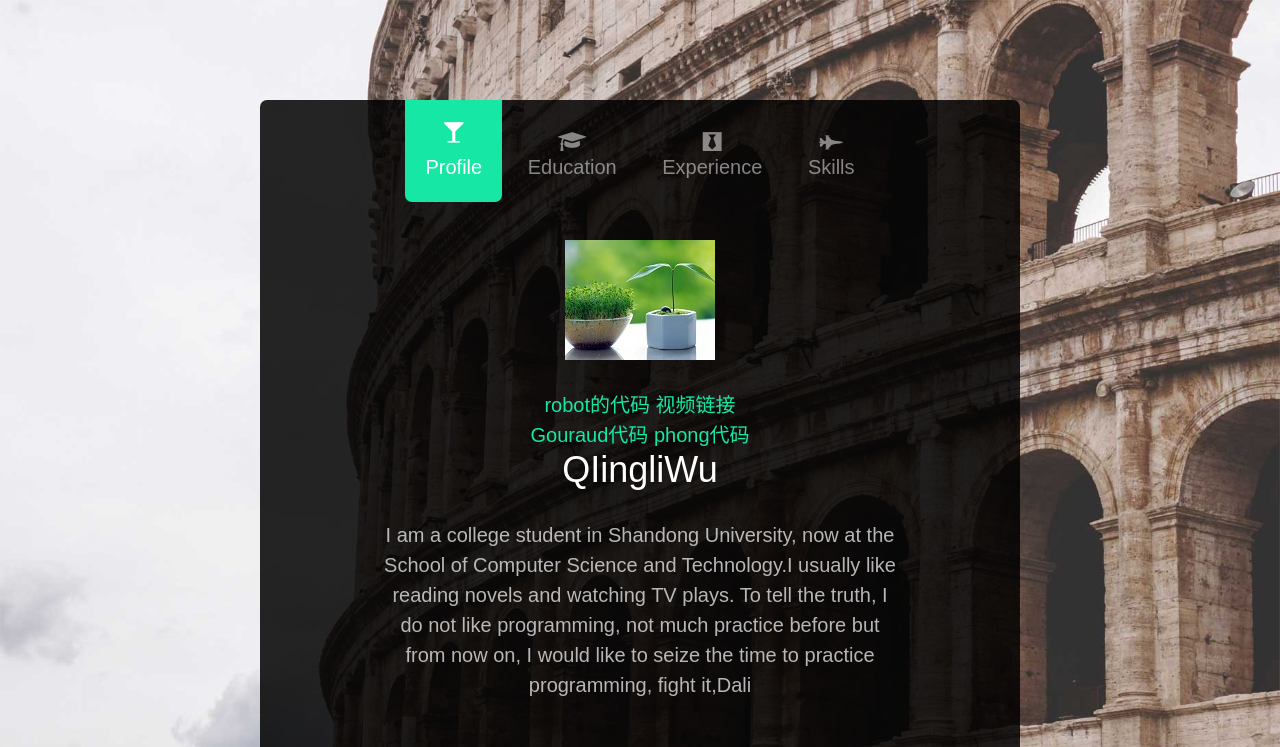
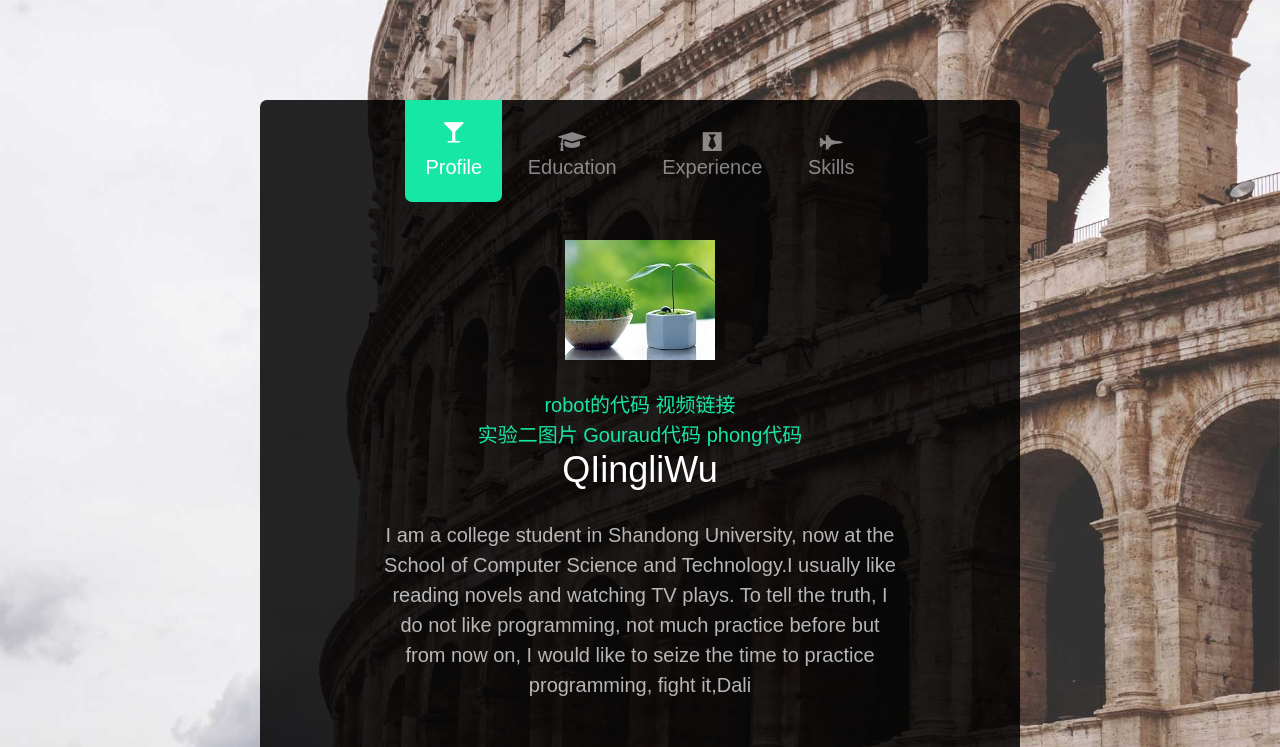
Before and after one commit to dalilili/Homepage, a plain HTML site: page index.html in a window 1280 px wide. Shown: the top 747 px of the page. Drawn offline with Linux system fonts and the light colour scheme; files whose address does not match are found by name.

Commit message:
Update index.html

```diff
--- a/index.html
+++ b/index.html
@@ -67,7 +67,8 @@
 			        </figure>
 							<div><a href="https://github.com/dalilili/robot/blob/master/robot.cpp">robot的代码</a>
 							<a href="http://v.youku.com/v_show/id_XMjY5MTcxMjk3Ng==?spm=a2h3j.8428770.3416059.1">视频链接</a></div>
-							<div><a href="https://github.com/dalilili/light-1/blob/master/Gouraud.cpp">Gouraud代码</a>
+							<div><a href="http://blog.csdn.net/qq_31919879/article/details/70246135">实验二图片</a>
+								<a href="https://github.com/dalilili/light-1/blob/master/Gouraud.cpp">Gouraud代码</a>
 							<a href="https://github.com/dalilili/light-1/blob/master/phong.cpp">phong代码</a></div>
 							<h1>QIingliWu</h1>
 							<p>I am a college student in Shandong University, now at the School of Computer Science and Technology.I usually like reading novels and watching TV plays. To tell the truth, I do not like programming, not much practice before but from now on, I would like to seize the time to practice programming, fight it,Dali</p>
```
